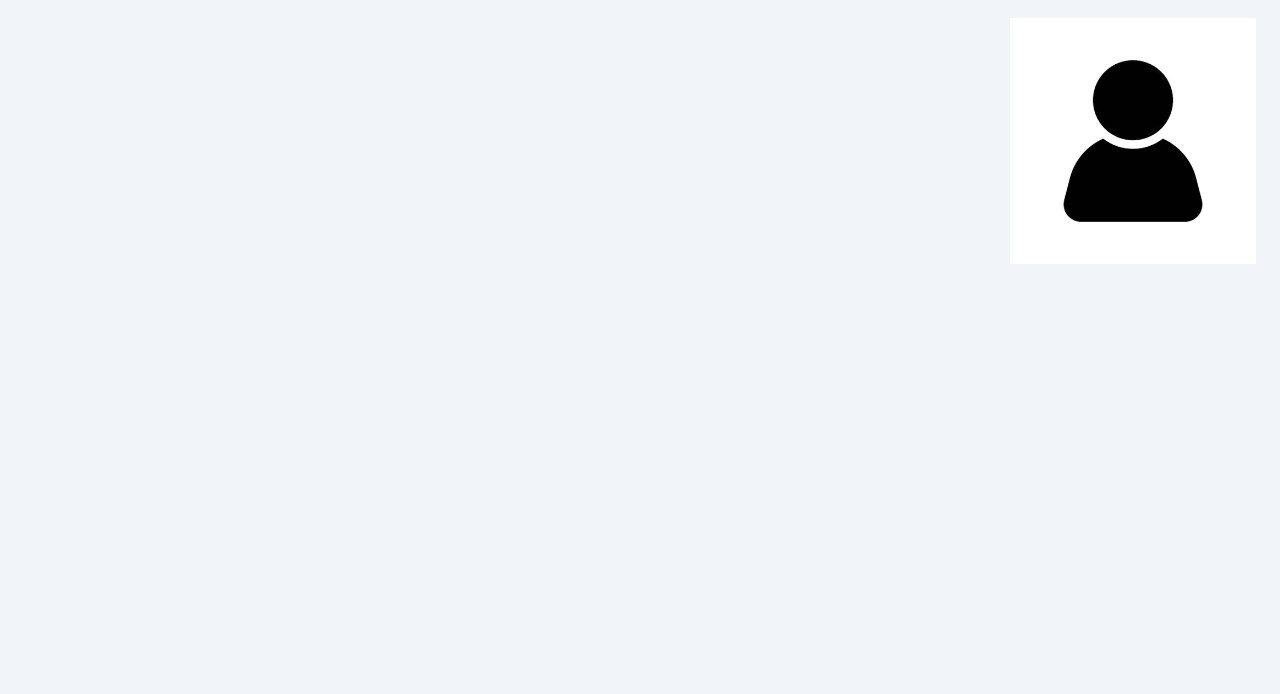
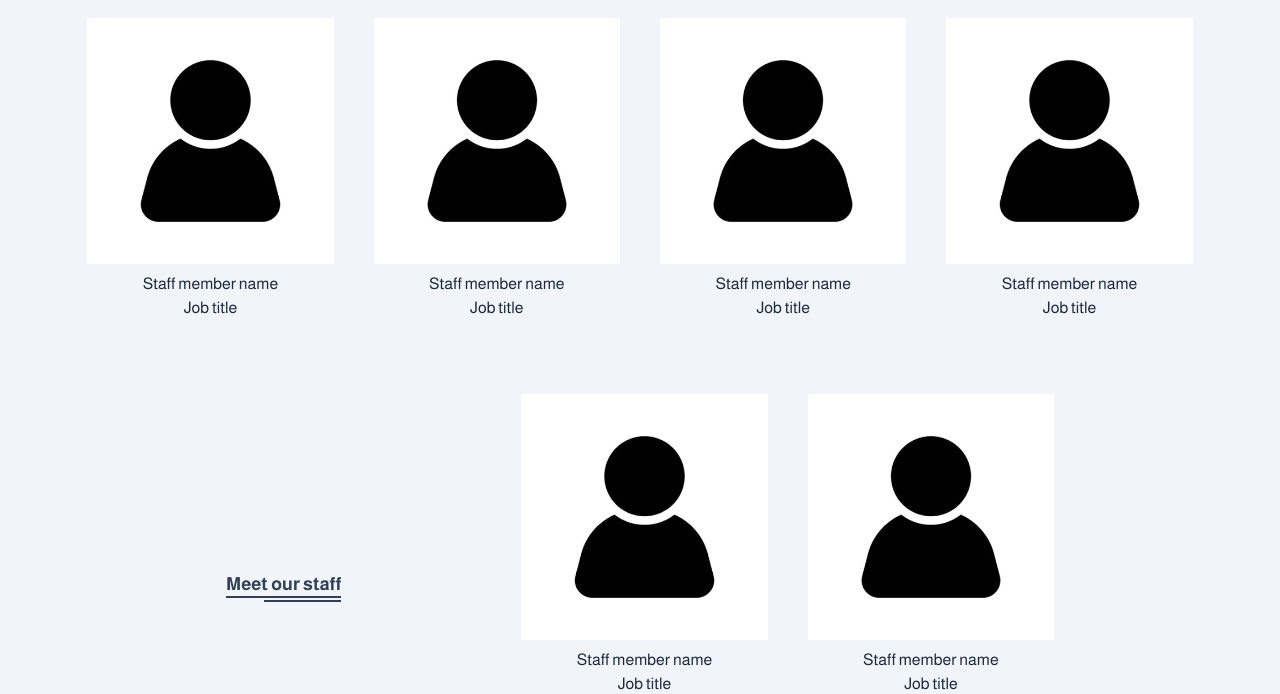
Before and after one commit to A1iHassan/University-platform, a React (Vite) app in the folder frontend/: page / in a window 1280 px wide. Shown: the part 1646-2340 px from the top of the page. Built offline with nearby package versions, Linux system fonts and the light colour scheme; a web font is replaced by a local one.

Commit message:
finished initial template. ready for deployment

```diff
--- a/frontend/src/pages/homePage.tsx
+++ b/frontend/src/pages/homePage.tsx
@@ -61,8 +61,8 @@ const HomePage = () => {
           </div>
 
           <div className="relative z-10 col-start-2 row-start-2 flex flex-wrap items-end justify-end gap-4 p-12">
-            <button className="rounded-xl border-2 border-slate-300 bg-white/10 px-8 py-3 text-sm font-semibold text-white backdrop-blur-sm transition-all duration-300 hover:bg-white hover:text-slate-900 cursor-pointer">See admission requirements</button>
-            <button className="rounded-xl border-2 border-slate-300 bg-white/10 px-8 py-3 text-sm font-semibold text-white backdrop-blur-sm transition-all duration-300 hover:bg-white hover:text-slate-900 cursor-pointer">See our faculties</button>
+            <button className="bg-white/10 px-8 py-3 text-sm font-semibold text-white backdrop-blur-sm transition-all duration-300 hover:bg-white hover:text-slate-900 cursor-pointer">See admission requirements</button>
+            <button className="bg-white/10 px-8 py-3 text-sm font-semibold text-white backdrop-blur-sm transition-all duration-300 hover:bg-white hover:text-slate-900 cursor-pointer">See our faculties</button>
           </div>
         </div>
       </section>
@@ -151,13 +151,58 @@ const HomePage = () => {
       </section>
 
       {/* Staff Page / Section */}
-      <section className="bg-slate-100 px-6 py-16 h-svh flex flex-wrap gap-4">
+      <section className="bg-slate-100 px-6 py-16 h-svh flex flex-wrap gap-10 justify-center items-center">
         <div className='h-1/2 w-1/5'>
 	  <img src='/person.png' />
-	  <p>
-	    <span></span>
-	    <span></span>
+	  <p className='flex flex-col items-center mt-2'>
+	    <span>Staff member name</span>
+	    <span>Job title</span>
 	  </p>
+	</div>
+        <div className='h-1/2 w-1/5'>
+	  <img src='/person.png' />
+	  <p className='block flex flex-col items-center mt-2'>
+	    <span>Staff member name</span>
+	    <span>Job title</span>
+	  </p>
+	</div>
+        <div className='h-1/2 w-1/5'>
+	  <img src='/person.png' />
+	  <p className='flex flex-col items-center mt-2'>
+	    <span>Staff member name</span>
+	    <span>Job title</span>
+	  </p>
+	</div>
+        <div className='h-1/2 w-1/5'>
+	  <img src='/person.png' />
+	  <p className='flex flex-col items-center mt-2'>
+	    <span>Staff member name</span>
+	    <span>Job title</span>
+	  </p>
+	</div>
+        <div className='h-1/2 w-1/5'>
+	  <img src='/person.png' />
+	  <p className='flex flex-col items-center mt-2'>
+	    <span>Staff member name</span>
+	    <span>Job title</span>
+	  </p>
+	</div>
+        <div className='h-1/2 w-1/5'>
+	  <img src='/person.png' />
+	  <p className='flex flex-col items-center mt-2'>
+	    <span>Staff member name</span>
+	    <span>Job title</span>
+	  </p>
+	</div>
+	<div className='group relative mr-35 mt-12 flex items-center text-lg font-semibold text-slate-700 cursor-pointer pb-1'>
+            <div className="flex items-center transition-all duration-300 w-0 overflow-hidden group-hover:w-6 opacity-0 group-hover:opacity-100 group-hover:mr-1">
+              <ChevronLeftIcon className="h-5 w-5 text-slate-700 flex-shrink-0" />
+            </div>
+	<span className=''>Meet our staff</span>
+            <div className="absolute bottom-0 right-0 w-full flex flex-col gap-[2px]">
+              <div className="h-[2px] w-full bg-slate-700 transition-all duration-300"></div>
+              <div className="h-[2px] w-2/3 bg-slate-700 transition-all duration-300"></div>
+            </div>
 	</div>
       </section>
 
```
